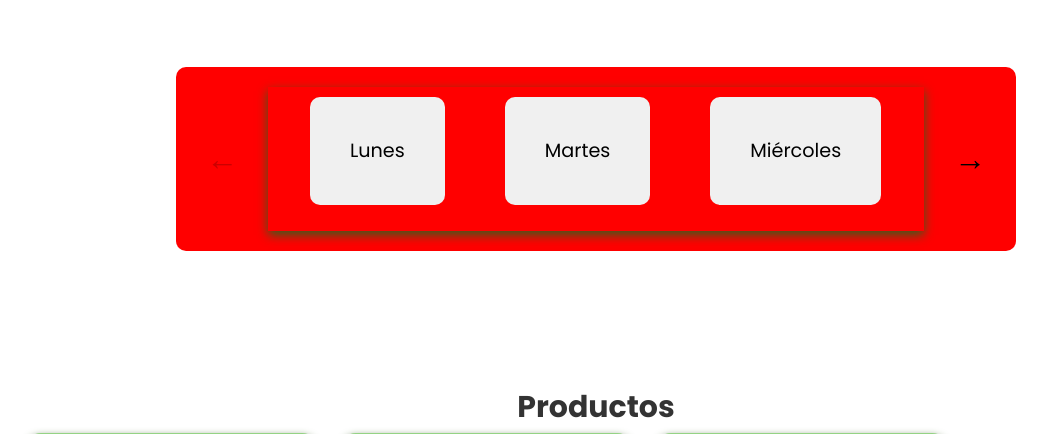
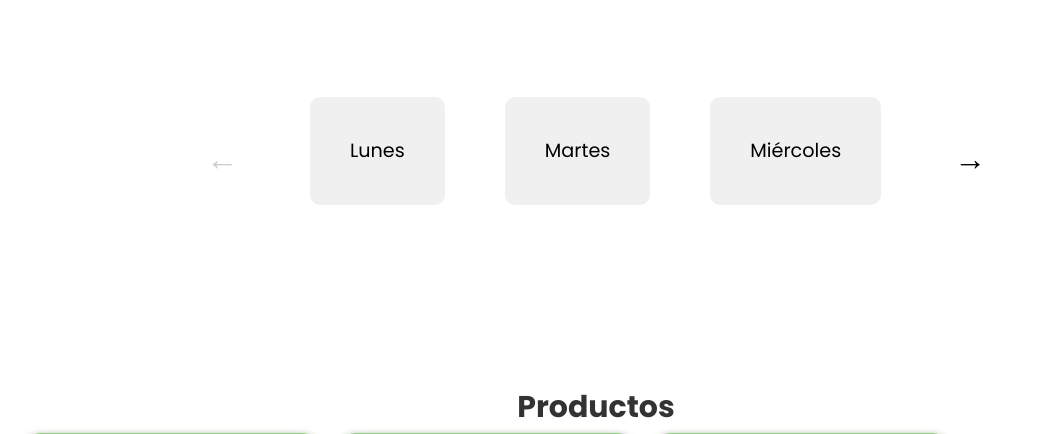
Before and after one commit to SolRoqueta/SegundoInformatica2.0, a PHP site: page / in a window 1280 px wide; the page is wider, and only the part inside the window is pictured. Shown: the part 517-951 px from the top of that part, without its empty margins (44-1091 px from the left). Run offline with PHP 8.4, Linux system fonts and the light colour scheme.

Commit message:
Arreglo Colores

```diff
--- a/InicioPrueba/index.html
+++ b/InicioPrueba/index.html
@@ -75,7 +75,6 @@
     <section class="menuSemanal">
       <div class="carousel-container">
         <button class="carousel-control left" id="prev">←</button>
-        <div class="carousel">
           <div class="carousel-track-container">
             <ul class="carousel-track">
               <li class="carousel-slide">Lunes</li>
@@ -85,7 +84,6 @@
               <li class="carousel-slide">Viernes</li>
             </ul>
           </div>
-        </div>
         <button class="carousel-control right" id="next">→</button>
       </div>
 
--- a/InicioPrueba/style.css
+++ b/InicioPrueba/style.css
@@ -123,7 +123,6 @@ body {
   border-radius: 10px;
   width: 80%;
   max-width: 800px;
-  background-color: red;
 }
 
 .carousel-track-container {
```
